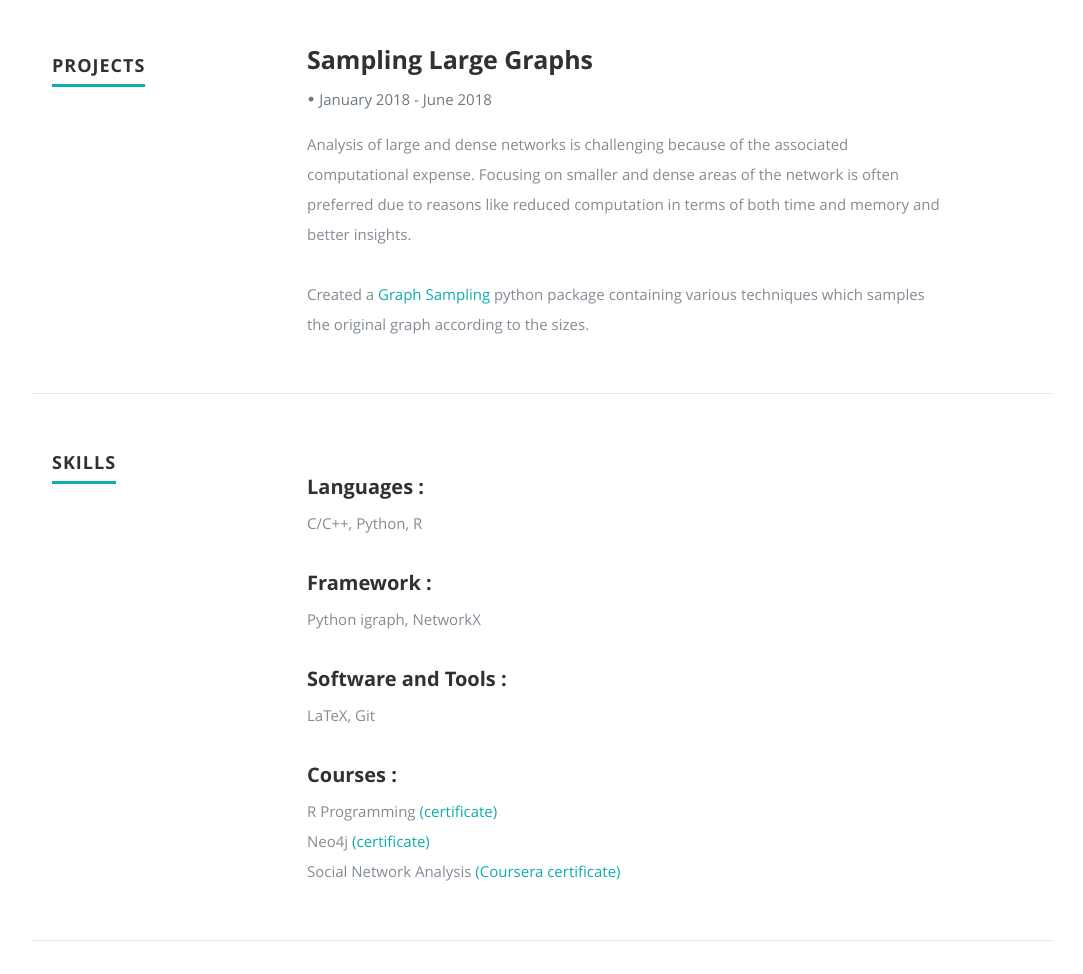
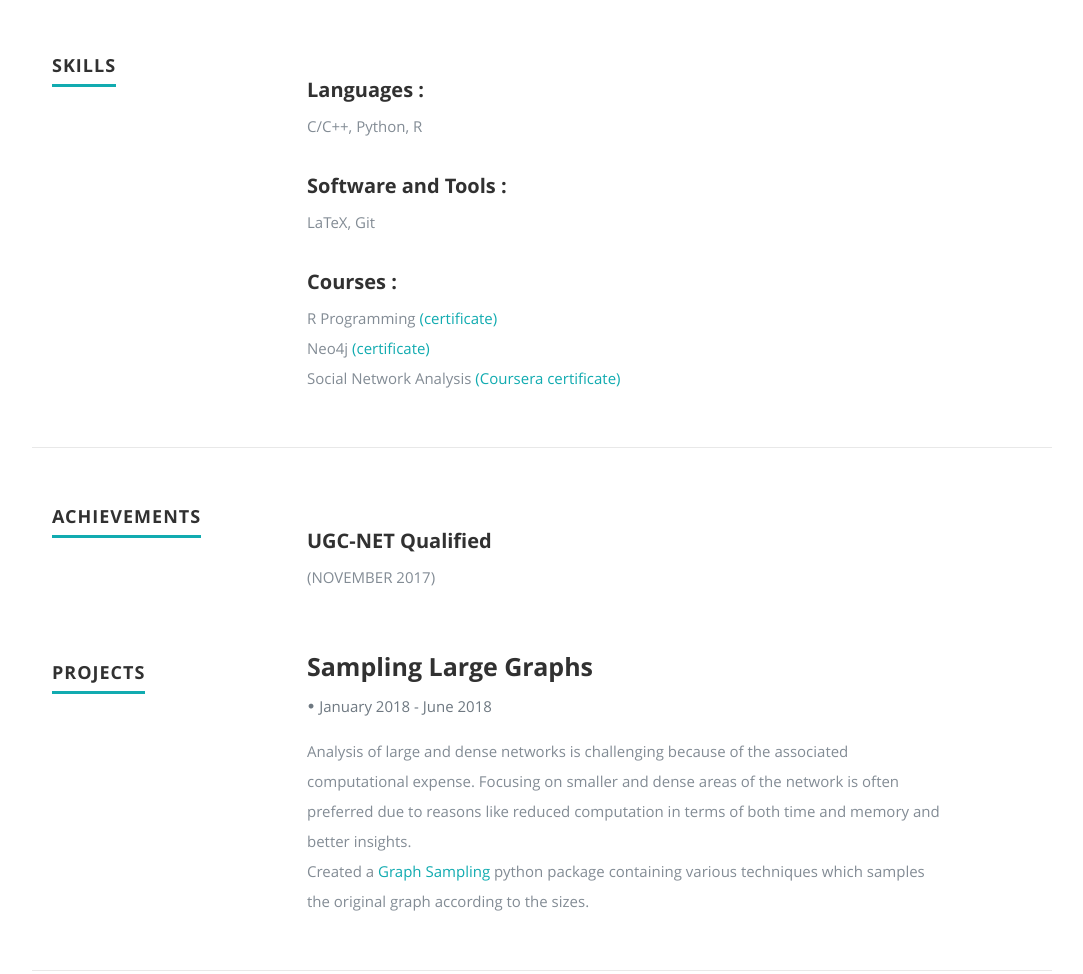
Before and after one commit to kirtiJain25/kirtiJain25.github.io, a plain HTML site: page index.html in a window 1280 px wide. Shown: the part 1980-2954 px from the top of the page, without its empty margins (98-1181 px from the left). Drawn offline with nearby package versions, Linux system fonts and the light colour scheme.

Commit message:
Update index.html

```diff
--- a/index.html
+++ b/index.html
@@ -150,10 +150,39 @@
       </div> <!-- End Education -->
 
 
+      <!-- Skills
+      ----------------------------------------------- -->
+      <div class="row skill">
+
+         <div class="three columns header-col">
+            <h1><span>Skills</span></h1>
+         </div>
+
+         <div class="nine columns main-col">
+            <p><h4>Languages :</h4> C/C++, Python, R <br><br>
+               <h4>Software and Tools :</h4> LaTeX, Git <br><br>
+               <h4>Courses :</h4> R Programming <a href="https://www.datacamp.com/statement-of-accomplishment/track/510cbbb29ae4b261fcb4358822fe352dc3b0f019" target="_blank">(certificate) </a> <br>
+		         Neo4j <a href="https://graphacademy.neo4j.com/certificates/94e3ad04b07b19a4419bdfddcaf54fd6dc74d6382b811000ca264b2e29dee133.pdf" target="_blank">(certificate) </a> <br>
+               Social Network Analysis <a href="https://coursera.org/share/45783a0bc050ca2784c984eb3c1013f0" target="_blank">(Coursera certificate)</a>
+            </p>
+			</div> <!-- main-col end -->
+      </div> <!-- End skills -->
+
+      <!-- Acheivements
+      ----------------------------------------------- -->
+      <div class="row achieve">
+         <div class="three columns header-col">
+            <h1><span>Achievements</span></h1>
+         </div>
+         <div class="nine columns main-col">
+            <p><h4>UGC-NET Qualified</h4> (NOVEMBER 2017)<br><br>
+            </p>
+			</div> <!-- main-col end -->
+      </div> <!-- End skills -->
+
       <!-- projects
       ----------------------------------------------- -->
       <div class="row work">
-
          <div class="three columns header-col">
             <h1><span>Projects</span></h1>
          </div>
@@ -164,34 +193,14 @@
 
                   <h3>Sampling Large Graphs</h3>
                   <p class="info">&bull; <em class="date">January 2018 - June 2018</em></p>
-                  <p>Analysis of large and dense networks is challenging because of the associated computational expense. Focusing on smaller and dense areas of the network is often preferred due to reasons like reduced computation in terms of both time and memory and better insights. </p>
-                  <p>Created a <a href="https://github.com/Ashish7129/Graph_Sampling" target="_blank"> Graph Sampling </a>python package containing various techniques which samples the original graph according to the sizes.
+                  <p>Analysis of large and dense networks is challenging because of the associated computational expense. Focusing on smaller and dense areas of the network is often preferred due to reasons like reduced computation in terms of both time and memory and better insights.<br>
+                  Created a <a href="https://github.com/Ashish7129/Graph_Sampling" target="_blank"> Graph Sampling </a>python package containing various techniques which samples the original graph according to the sizes.
                   </p>
                </div>
             </div> <!-- item end -->
          </div> <!-- main-col end -->
 
       </div> <!-- End Work -->
-
-
-      <!-- Skills
-      ----------------------------------------------- -->
-      <div class="row skill">
-
-         <div class="three columns header-col">
-            <h1><span>Skills</span></h1>
-         </div>
-
-         <div class="nine columns main-col">
-            <p><h4>Languages :</h4> C/C++, Python, R <br><br>
-               <h4>Framework :</h4> Python igraph, NetworkX <br><br>
-               <h4>Software and Tools :</h4> LaTeX, Git <br><br>
-               <h4>Courses :</h4> R Programming <a href="https://www.datacamp.com/statement-of-accomplishment/track/510cbbb29ae4b261fcb4358822fe352dc3b0f019" target="_blank">(certificate) </a> <br>
-		         Neo4j <a href="https://graphacademy.neo4j.com/certificates/94e3ad04b07b19a4419bdfddcaf54fd6dc74d6382b811000ca264b2e29dee133.pdf" target="_blank">(certificate) </a> <br>
-               Social Network Analysis <a href="https://coursera.org/share/45783a0bc050ca2784c984eb3c1013f0" target="_blank">(Coursera certificate)</a>
-            </p>
-			</div> <!-- main-col end -->
-      </div> <!-- End skills -->
 
       <!-- Research
       ----------------------------------------------- -->
```
